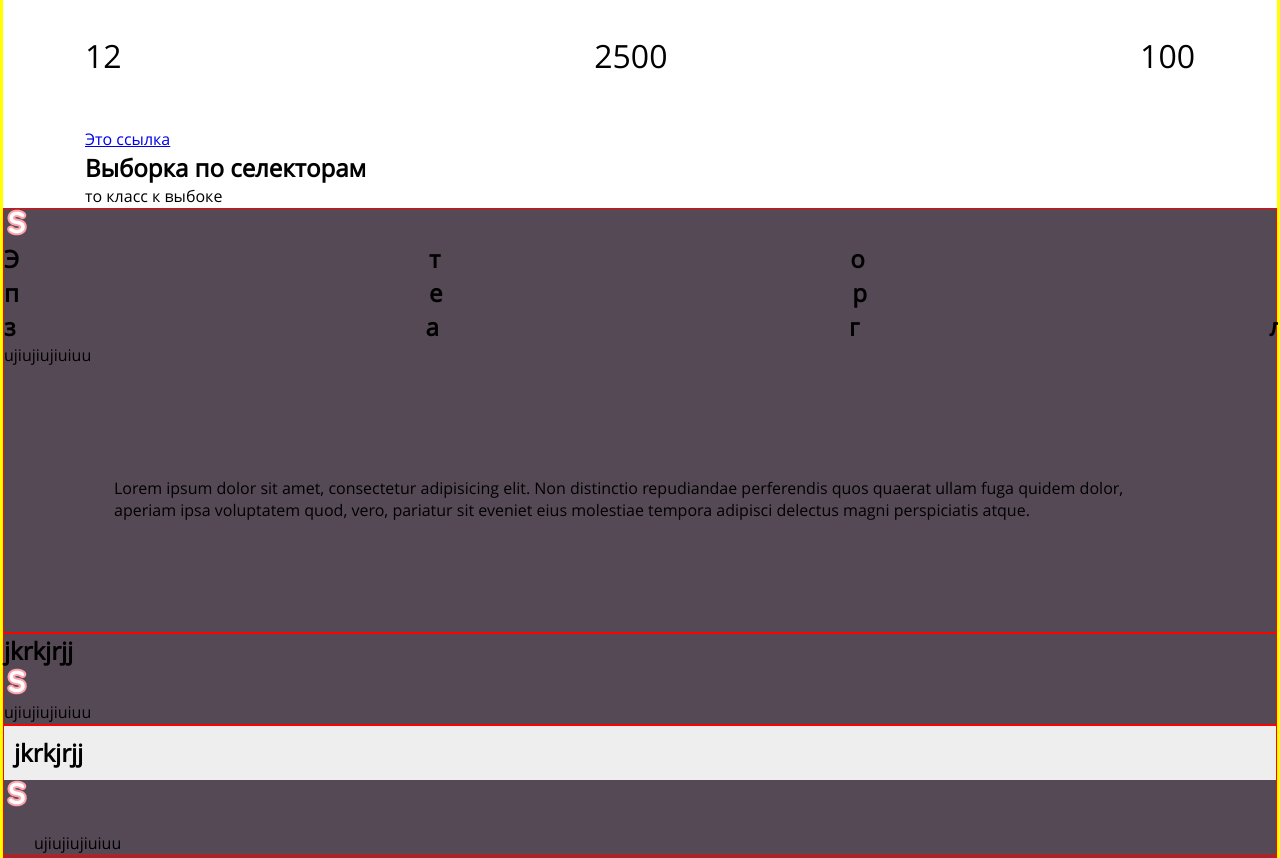
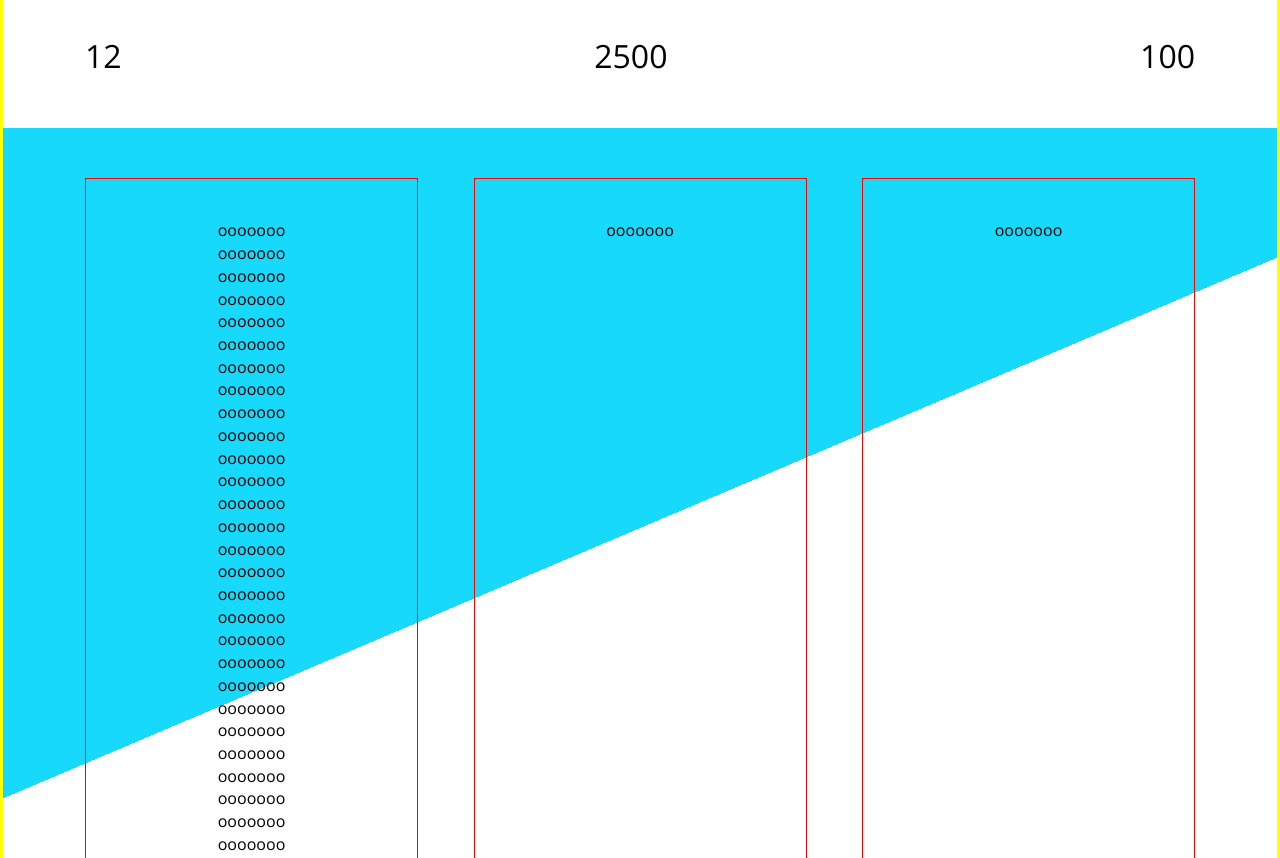
Before and after one commit to frontend-coder/jquery, a website: page app/index.html in a window 1280 px wide. Shown: the part 2080-2938 px from the top of the page. Drawn offline with Linux system fonts and the light colour scheme.

Commit message:
v.0.09
Сделал кривой фон блока

```diff
--- a/app/index.html
+++ b/app/index.html
@@ -164,6 +164,73 @@
 				</div>
 			</div>
 		</section>
+
+
+
+
+		<section class="block price_block">
+			<div class="container">
+				<div class="row">
+					<div class="price_wrapper">
+						<div class="price_item">
+							ooooooo<br>
+							ooooooo<br>
+							ooooooo<br>
+							ooooooo<br>
+							ooooooo<br>
+							ooooooo<br>
+							ooooooo<br>
+							ooooooo<br>
+
+							ooooooo<br>
+							ooooooo<br>
+							ooooooo<br>
+							ooooooo<br>
+							ooooooo<br>
+							ooooooo<br>
+							ooooooo<br>
+							ooooooo<br>ooooooo<br>
+							ooooooo<br>
+							ooooooo<br>
+							ooooooo<br>
+							ooooooo<br>
+							ooooooo<br>
+							ooooooo<br>
+							ooooooo<br>
+							ooooooo<br>
+							ooooooo<br>
+							ooooooo<br>
+							ooooooo<br>
+							ooooooo<br>
+							ooooooo<br>
+							ooooooo<br>
+							ooooooo<br>
+						</div>
+
+						<div class="price_item">
+							ooooooo
+						</div>
+
+
+						<div class="price_item">
+							ooooooo
+						</div>
+
+
+					</div>
+
+
+				</div>
+			</div>
+		</section>
+
+
+
+
+
+
+
+
 
 		<section>
 			<div class="container">
--- a/app/scss/_header.scss
+++ b/app/scss/_header.scss
@@ -134,7 +134,7 @@
 	padding: 10px 30px;
 }
 
-.super_nav ul > li {
+.super_nav ul>li {
 	float: left;
 	position: relative;
 	border-right: 1px solid rgba(0, 0, 0, 0.1);
@@ -142,7 +142,7 @@
 	perspective: 1000px;
 }
 
-.super_nav ul > li:first-child {
+.super_nav ul>li:first-child {
 	box-shadow: -1px 0 0 rgba(0, 0, 0, 0.1), 1px 0 0 rgba(255, 255, 255, 0.25);
 }
 
@@ -162,7 +162,7 @@
 	letter-spacing: 2px;
 }
 
-.super_nav > li:hover > a {
+.super_nav>li:hover>a {
 	background: #1b3d53;
 	color: rgba(0, 223, 252, 1);
 	text-shadow: none;
@@ -231,21 +231,20 @@
 	border: 2px solid #000;
 }
 
-.bocks_in > div {
+.bocks_in>div {
 	border: 1px solid red;
 }
 
-.bocks_in > div .text_over {
+.bocks_in>div .text_over {
 	padding: 110px;
 }
 
-.bocks_in > div:nth-child(3) h2 {
+.bocks_in>div:nth-child(3) h2 {
 	padding: 10px;
 	background-color: #eee;
 }
 
-.bocks_in > div:nth-child(3) .h4 {
-}
+.bocks_in>div:nth-child(3) .h4 {}
 
 .that_button {
 	display: inline-block;
@@ -297,10 +296,45 @@
 .block_counter_box {
 	padding: 40px 0;
 }
+
 .counter_wrap {
 	display: flex;
 	justify-content: space-between;
 }
+
 .counter {
 	font-size: 2rem;
 }
+
+.price_block {
+	padding: 40px 0;
+	height: 100vh;
+	position: relative;
+
+
+	&:before {
+		content: '';
+		position: absolute;
+		top: 0;
+		bottom: 0;
+		left: 0;
+		right: 0;
+
+		background: linear-gradient(157deg, #16d9fc 50%, #fff 0%);
+	}
+}
+
+.price_wrapper {
+	display: flex;
+	justify-content: space-between;
+	z-index: 2;
+
+}
+
+.price_item {
+	width: 30%;
+	padding: 40px 0;
+	border: 1px solid red;
+	text-align: center;
+	z-index: 10;
+}
```
Also changed, not shown: app/css/libs.min.css, 1 other file. Lines whose indentation alone changed are shown as unchanged.
